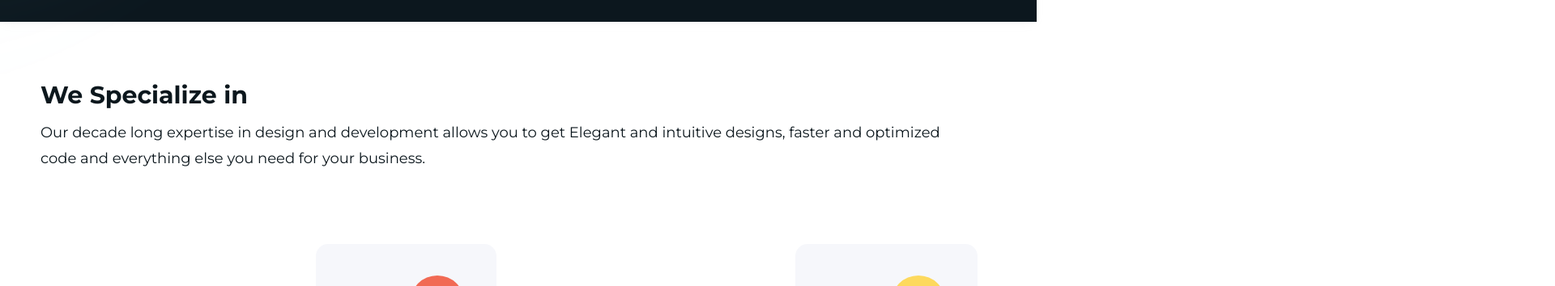
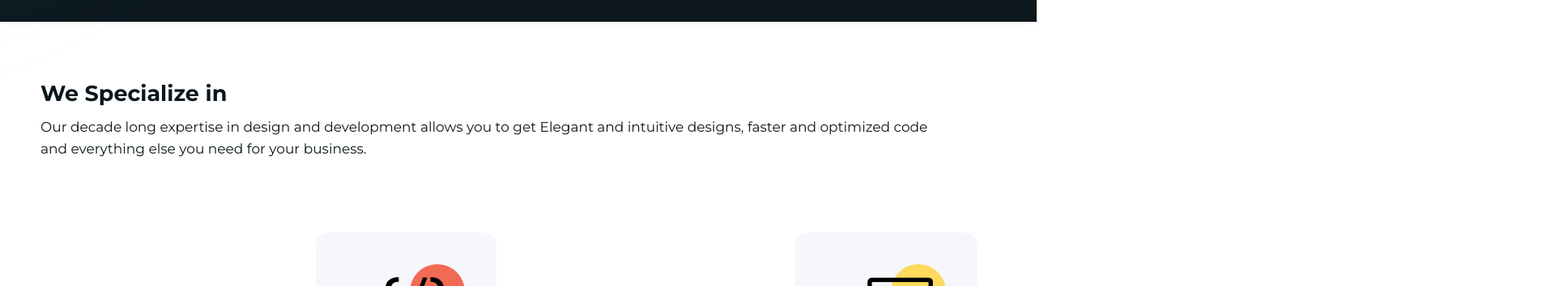
Before and after one commit to Dakshu15/frontendarmy-html, a plain HTML site: page index.html in a window 1280 px wide. Shown: the part 773-1127 px from the top of the page at 81% size, 1920 px wide, since content can reach past the window. Drawn offline with nearby package versions, Linux system fonts and the light colour scheme; files whose address does not match are found by name.

Commit message:
media.css

```diff
--- /dev/null
+++ b/css/media.css
@@ -0,0 +1,59 @@
+@media screen and (max-width:1800px){
+
+
+}
+
+@media screen and (max-width:1600px){
+
+
+}
+
+@media screen and (max-width:1440px){
+	h4{
+		font-size: 27px;
+    	line-height: 33px;
+	}
+	p{
+		font-size: 17px;
+    	line-height: 27px;
+	}
+
+}
+
+
+@media screen and (max-width:1300px){
+
+
+}
+
+@media screen and (max-width:1200px){
+
+
+}
+
+@media screen and (max-width:1024px){
+
+
+}
+
+@media screen and (max-width:900px){
+
+
+}
+
+
+@media screen and (max-width:767px){
+
+}
+
+@media screen and (max-width:600px){
+
+}
+
+@media screen and (max-width:479px) {
+
+
+}
+@media screen and (max-width:374px) {
+
+}
--- a/css/style.css
+++ b/css/style.css
@@ -671,9 +671,9 @@ button.slick-next:hover{
 .news_main_box button.slick-arrow {
     bottom: -5%;
 }
-.news_main_box .slick-list {
+/*.news_main_box .slick-list {
     overflow: unset;
-}
+}*/
 
 /******************* News section end ****************/
 
--- a/index.html
+++ b/index.html
@@ -9,6 +9,7 @@
     <link rel="stylesheet" href="https://cdnjs.cloudflare.com/ajax/libs/slick-carousel/1.8.1/slick.min.css"
         integrity="sha512-yHknP1/AwR+yx26cB1y0cjvQUMvEa2PFzt1c9LlS4pRQ5NOTZFWbhBig+X9G9eYW/8m0/4OXNx8pxJ6z57x0dw=="
         crossorigin="anonymous" referrerpolicy="no-referrer" />
+    <link rel="stylesheet" href="css/media.css">
     <title>Frontend Army</title>
 </head>
 
```
